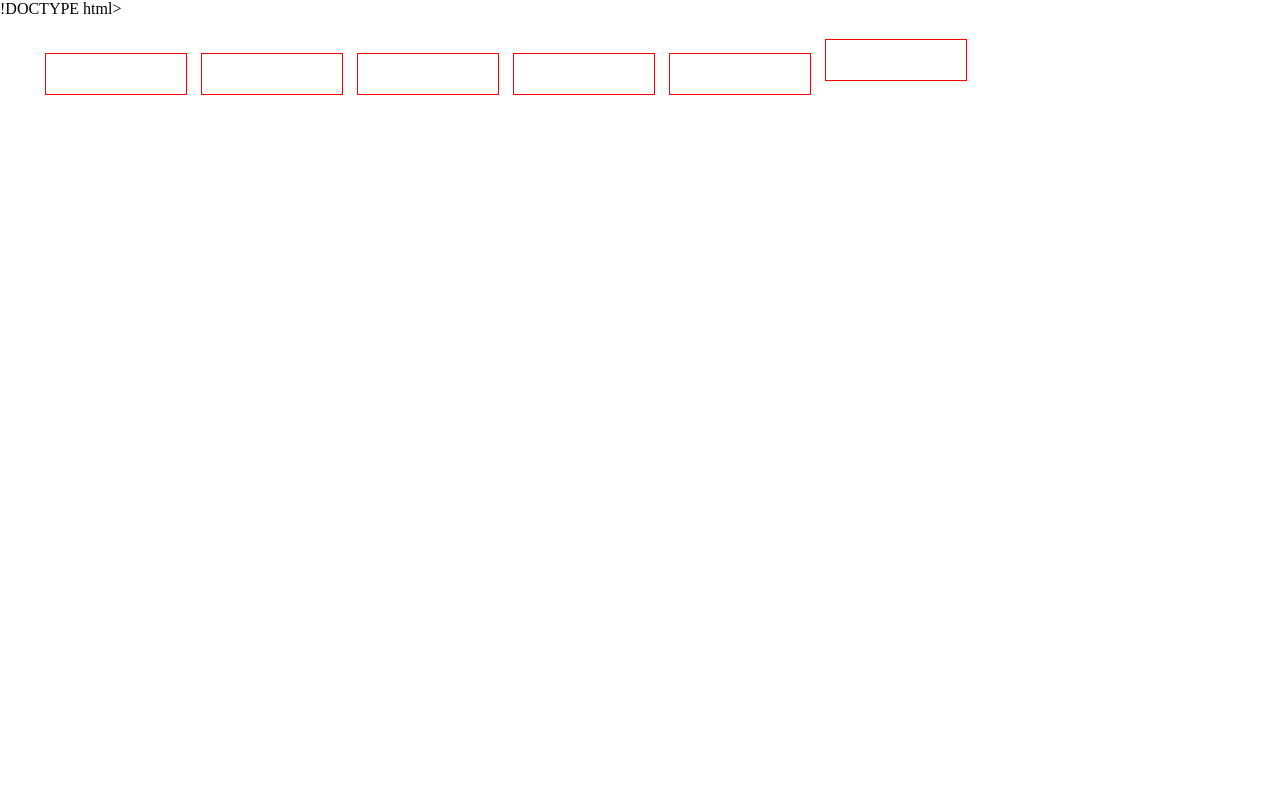
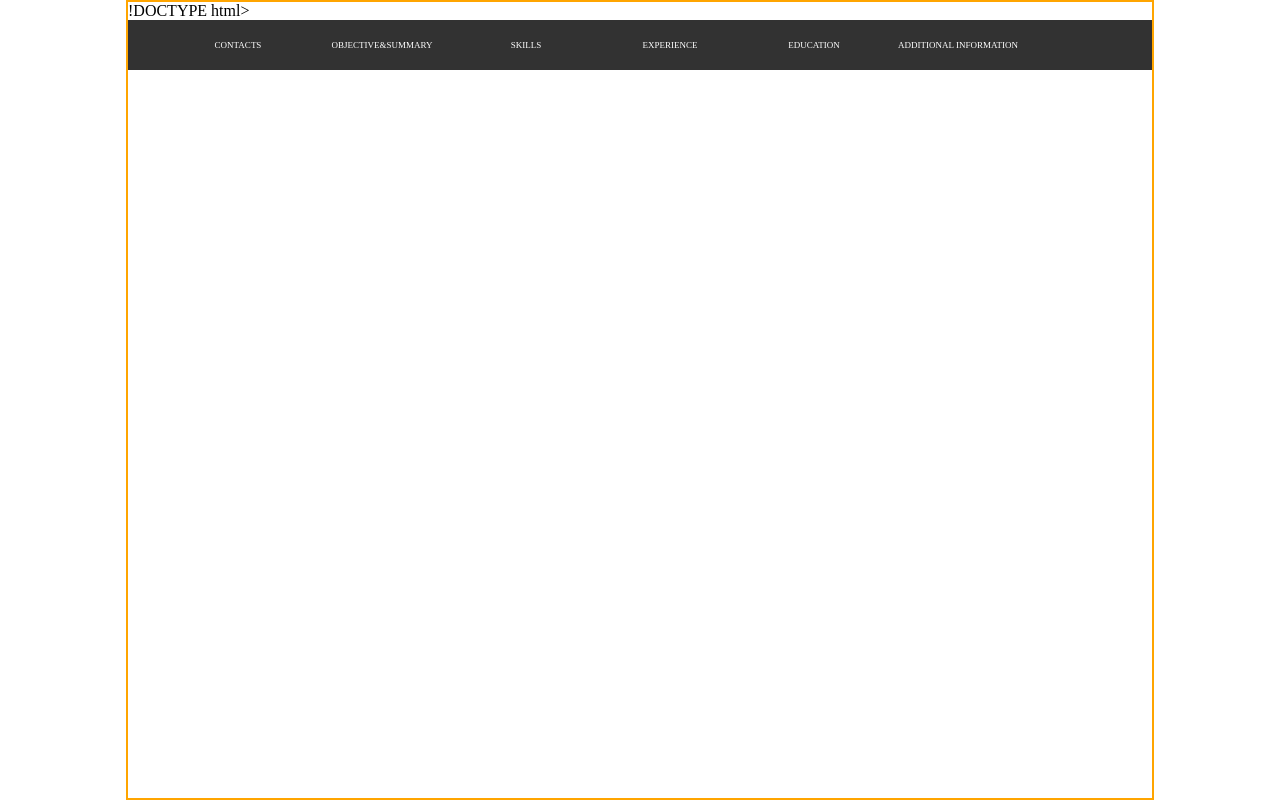
Before and after one commit to Asmodei2017/rsschool-2019Q1-cv, a plain HTML site: page index.html in a window 1280 px wide. Drawn offline with Linux system fonts and the light colour scheme.

Commit message:
fix:change style

```diff
--- a/styles/style.css
+++ b/styles/style.css
@@ -1,3 +1,27 @@
+html {
+
+}
+
+body {
+   font-family: 'open_sansregular';
+   background:#ffffff;
+   font-size: 100%;
+   max-width: 1024px;
+   margin:0 auto;
+   border: 2px solid orange;
+   padding: 0px;
+}
+
+h1 {
+    text-indent: -9999px
+}
+
+.navigation {
+    width:100%;
+    height:50px;
+    background: #323232;
+    display: block;
+    position: relative;
     margin: 0px;
 }
 
@@ -14,20 +38,21 @@
     display: inline-block;
     height: 40px;
     margin: 5px 5px;
-    border: 1px solid red;
-    width: 140px;
+    width: 130px;
+    padding-top: 15px;
+    margin-left: 5px;
 }
 
 .menu-item li::before{
     content: '\00a0\2022\00a0\00a0';
-	color:#999;
-	color:rgba(0,0,0,0.5);
-    font-size:11px;
+    color:#999;
+    color:rgba(0,0,0,0.5);
+    font-size:9px;
     margin-left: 0px;
 }
 
 .menu-item li:first-child:before {
-	content: '';
+    content: '';
 }
 
 .navigation li.active a,nav li  a:hover{
@@ -41,7 +66,7 @@
     text-align: center;
     text-decoration: none;
     text-transform: uppercase;
-    font-size: 12px;
+    font-size: 9px;
 }
 
 .info {
```
